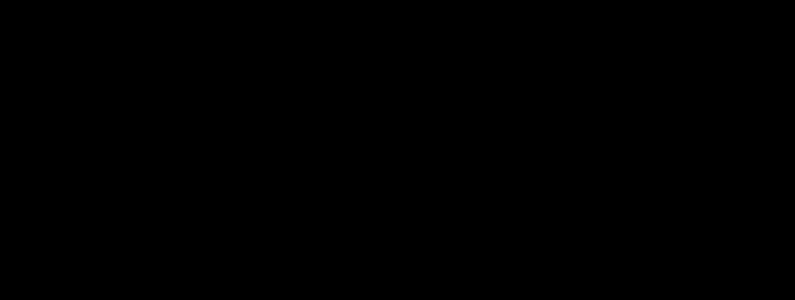
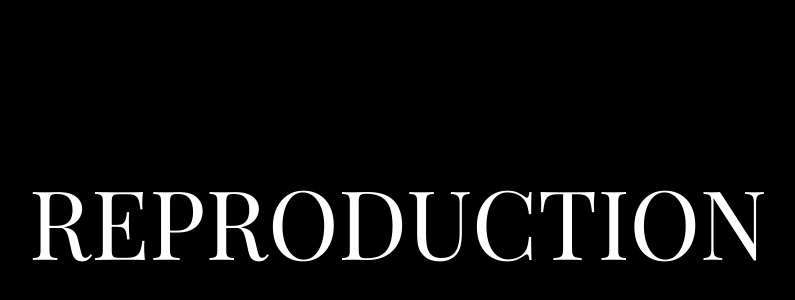
Before and after one commit to hschhhwwwo0o/reproduction, a Next.js app: page / in a window 1280 px wide. Shown: the part 180-480 px from the top of the page, without its empty margins (242-1037 px from the left). Built offline with nearby package versions, Linux system fonts and the light colour scheme; a web font is replaced by a local one.

Commit message:
Initial styles

```diff
--- a/components/Block/TheMainHeader/index.tsx
+++ b/components/Block/TheMainHeader/index.tsx
@@ -1,7 +1,14 @@
 import React, { FunctionComponent } from "react";
+import Heading1 from "../../Text/Heading1";
 
 const MainHeader: FunctionComponent = () => {
-  return <></>;
+  return (
+    <>
+      <div className="flex w-full h-screen items-center justify-center">
+        <Heading1>REPRODUCTION</Heading1>
+      </div>
+    </>
+  );
 };
 
 export default MainHeader;
--- a/components/Text/Heading1/index.tsx
+++ b/components/Text/Heading1/index.tsx
@@ -1,7 +1,7 @@
 import React, { FunctionComponent } from "react";
 
-const Heading1: FunctionComponent = ({ children }) => {
-  return <></>;
+const Heading1: FunctionComponent<IText> = ({ children, alignment = "left" }) => {
+  return <h1 className={`text-white text-8xl text-${alignment}`}>{children}</h1>;
 };
 
 export default Heading1;
--- a/components/Text/Heading2/index.tsx
+++ b/components/Text/Heading2/index.tsx
@@ -1,7 +1,7 @@
 import React, { FunctionComponent } from "react";
 
-const Heading2: FunctionComponent = ({ children }) => {
-  return <></>;
+const Heading2: FunctionComponent<IText> = ({ children, alignment = "left" }) => {
+  return <h2 className={`text-white text-7xl text-${alignment}`}>{children}</h2>;
 };
 
 export default Heading2;
--- a/components/Text/Heading3/index.tsx
+++ b/components/Text/Heading3/index.tsx
@@ -1,7 +1,7 @@
 import React, { FunctionComponent } from "react";
 
-const Heading3: FunctionComponent = ({ children }) => {
-  return <></>;
+const Heading3: FunctionComponent<IText> = ({ children, alignment = "left" }) => {
+  return <h3 className={`text-white text-5xl text-${alignment}`}>{children}</h3>;
 };
 
 export default Heading3;
--- a/components/Text/Heading4/index.tsx
+++ b/components/Text/Heading4/index.tsx
@@ -1,7 +1,7 @@
 import React, { FunctionComponent } from "react";
 
-const Heading4: FunctionComponent = ({ children }) => {
-  return <></>;
+const Heading4: FunctionComponent<IText> = ({ children, alignment = "left" }) => {
+  return <h1 className={`text-white text-4xl text-${alignment}`}>{children}</h1>;
 };
 
 export default Heading4;
--- a/components/Text/Heading5/index.tsx
+++ b/components/Text/Heading5/index.tsx
@@ -1,7 +1,7 @@
 import React, { FunctionComponent } from "react";
 
-const Heading5: FunctionComponent = ({ children }) => {
-  return <></>;
+const Heading5: FunctionComponent<IText> = ({ children, alignment = "left" }) => {
+  return <h1 className={`text-white text-2xl text-${alignment}`}>{children}</h1>;
 };
 
 export default Heading5;
--- a/components/Text/Paragraph/index.tsx
+++ b/components/Text/Paragraph/index.tsx
@@ -1,7 +1,11 @@
 import React, { FunctionComponent } from "react";
 
-const Paragraph: FunctionComponent = ({ children }) => {
-  return <></>;
+const Paragraph: FunctionComponent<IText> = ({ children }) => {
+  return (
+    <>
+      <p className="text-justify uppercase text-sm">{children}</p>
+    </>
+  );
 };
 
 export default Paragraph;
--- /dev/null
+++ b/components/Text/interface.d.ts
@@ -0,0 +1,3 @@
+interface IText {
+  alignment?: "center" | "left" | "right" | "justify";
+}
--- a/layout/index.tsx
+++ b/layout/index.tsx
@@ -1,7 +1,11 @@
 import React, { FunctionComponent } from "react";
 
 const ThaLayout: FunctionComponent = ({ children }) => {
-  return <main>{children}</main>;
+  return (
+    <div className="flex items-center justify-center min-h-screen px-32">
+      <div className="w-full">{children}</div>
+    </div>
+  );
 };
 
 export default ThaLayout;
--- a/pages/404.tsx
+++ b/pages/404.tsx
@@ -1,3 +1,17 @@
-export default function Custom404() {
-  return <h1>404 - Page Not Found</h1>;
-}
+import type { NextPage } from "next";
+import TheLayout from "../layout/index";
+import Heading1 from "../components/Text/Heading1";
+
+const _404: NextPage = () => {
+  return (
+    <div>
+      <TheLayout>
+        <div>
+          <Heading1 alignment="center">404</Heading1>
+        </div>
+      </TheLayout>
+    </div>
+  );
+};
+
+export default _404;
--- a/pages/index.tsx
+++ b/pages/index.tsx
@@ -1,7 +1,15 @@
 import type { NextPage } from "next";
+import TheLayout from "../layout/index";
+import TheMainHeader from "../components/Block/TheMainHeader";
 
 const Home: NextPage = () => {
-  return <div></div>;
+  return (
+    <div>
+      <TheLayout>
+        <TheMainHeader />
+      </TheLayout>
+    </div>
+  );
 };
 
 export default Home;
--- a/tailwind.config.js
+++ b/tailwind.config.js
@@ -1,12 +1,11 @@
 module.exports = {
-  content: ["./pages/**/*.{js,ts,jsx,tsx}", "./components/**/*.{js,ts,jsx,tsx}"],
+  content: ["./pages/**/*.{js,ts,jsx,tsx}", "./components/**/*.{js,ts,jsx,tsx}", "./layout/**/*.{js,ts,jsx,tsx}"],
   theme: {
     fontFamily: {
       body: ["Playfair Display"],
       sans: ["Playfair Display"],
       serif: ["Playfair Display"],
     },
-    extend: {},
   },
   plugins: [],
 };
```
